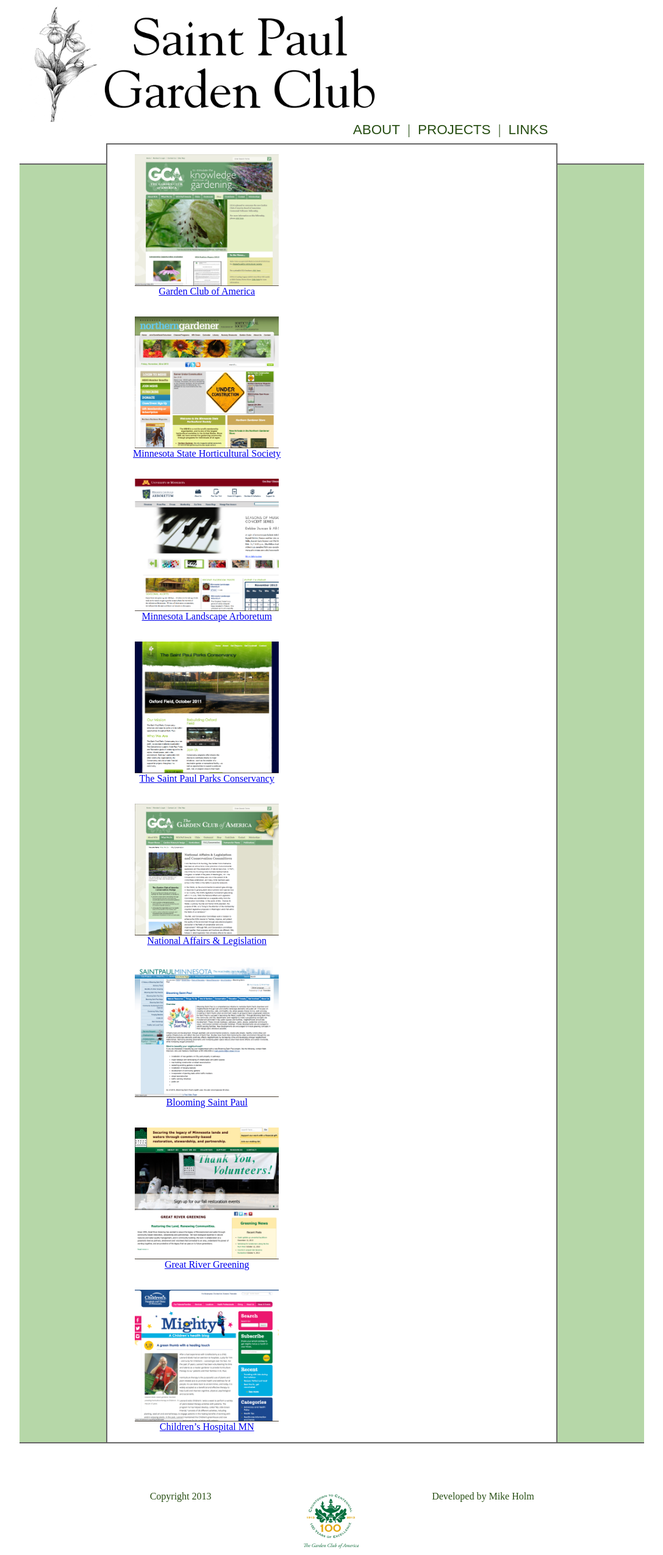
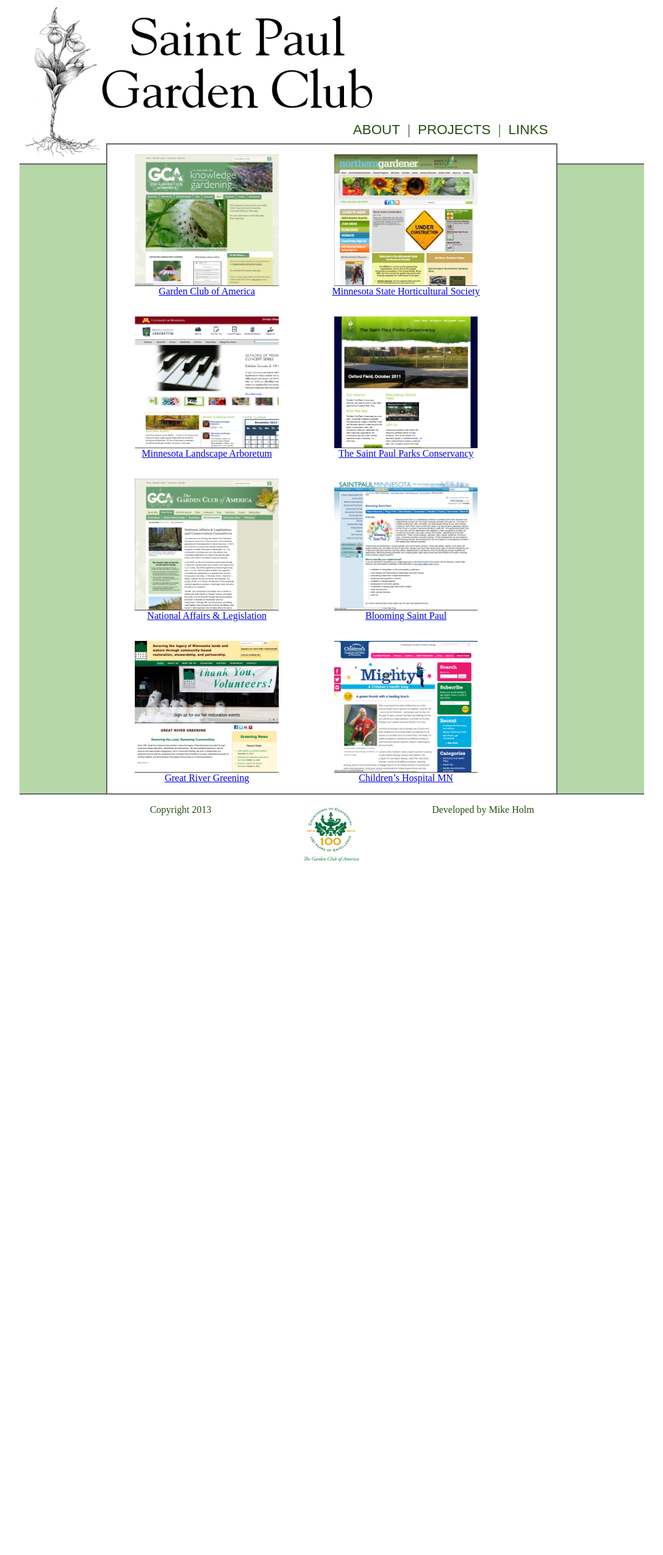
Before and after one commit to coldpour/spgc, a PHP site: page /links.php in a window 1280 px wide. Shown: the whole page at 61% size, without its empty margins (96-1183 px from the left). After the commit the page ends 1414 px from the top, so only its background shows below. Run offline with PHP 8.4, Linux system fonts and the light colour scheme.

Commit message:
found the overflow css property which seems to fix the collapse issue i've been having!

```diff
--- a/screen.css
+++ b/screen.css
@@ -1,10 +1,14 @@
+div.banner {
+    height:12em;
+}
+
 img.banner {
-    position:relative;
+    float:left;
 }
 
 #bannerText {
     width:28em;
-    top:-76px;
+    margin-top:1em;
 }
 
 .login {
@@ -60,7 +64,7 @@ div.nav {
     font-size:1.4em;
     text-align:right;
     padding-right:.4em;
-    padding-bottom:.4em;
+    margin-bottom:.4em;
     color:#274e13;
 }
 
@@ -91,11 +95,10 @@ div.stripe {
     background-repeat:repeat-x;
     margin-bottom:1em;
     border-bottom:.15em solid #666666;
-    position:relative;
-    top:-62px;
 }
 
 .footer {
+    clear:both;
     color:#274e13;
 }
 
@@ -120,6 +123,7 @@ div.foot-content {
 div.slide {
     border:.15em solid #666666;
     border-bottom:none;
+    overflow:hidden;
 }
 
 div.fixed-height {
@@ -144,22 +148,16 @@ div.fixed-height {
     padding-right:2em;
 }
 
-ul.links {
-    margin:0em;
-    padding:0em;
-    padding-top:1em;
-    list-style-type:none;
-    font-size:1.2em;
-}
-
 div.link {
     text-align:center;
     padding:1em;
+    float: left;
     width: 40%;
 }
 
 img.link {
     width:80%;
+    height: 216px;
 }
 
 table.projects {
```
